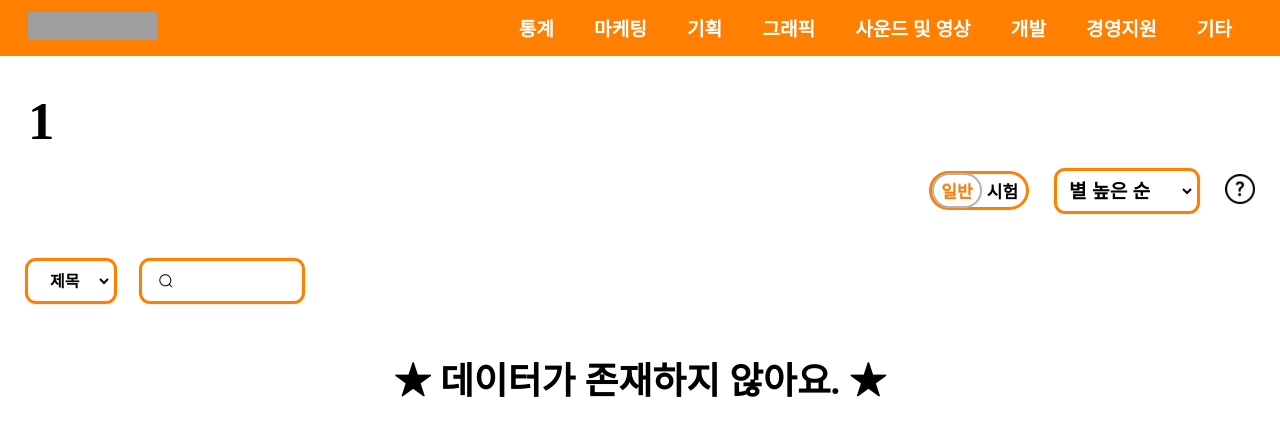
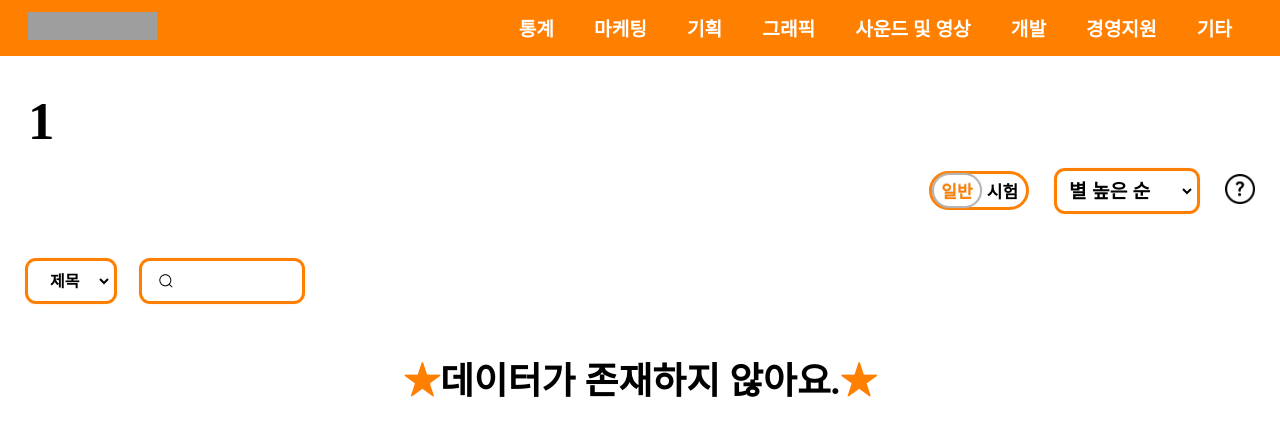
Before and after one commit to shdomi8599/tech-note, a Next.js app: page /cookapps-dictionary/1 in a window 1280 px wide. Shown: the top 436 px of the page. Built offline with nearby package versions, Linux system fonts and the light colour scheme; grey boxes are pictures that could not be loaded.

Commit message:
refactor : .empty_content 별 색깔 수정

```diff
--- a/pages/[category]/index.tsx
+++ b/pages/[category]/index.tsx
@@ -101,7 +101,10 @@ const Category = ({ directIndex, name }: CategoryProps) => {
             <DataContent key={name} name={name} value={value} />
           ))}
           {filterData.length === 0 && (
-            <div className="empty_content">★ 데이터가 존재하지 않아요. ★</div>
+            <div className="empty_content">
+              <span className="star">★</span>데이터가 존재하지 않아요.
+              <span className="star">★</span>
+            </div>
           )}
         </div>
       </CategoryBox>
@@ -168,6 +171,10 @@ const CategoryBox = styled.section<CategoryBoxProps>`
       @media (max-width: 470px) {
         font-size: 1.1rem;
       }
+
+      .star {
+        color: var(--main-color);
+      }
     }
   }
 `;
```
